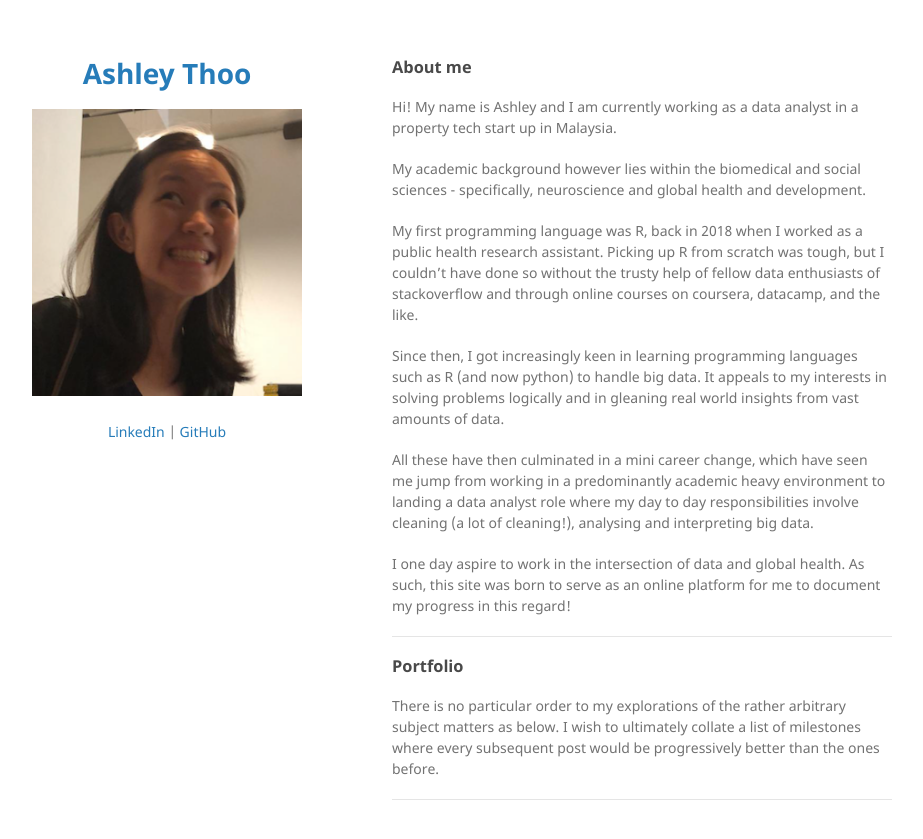
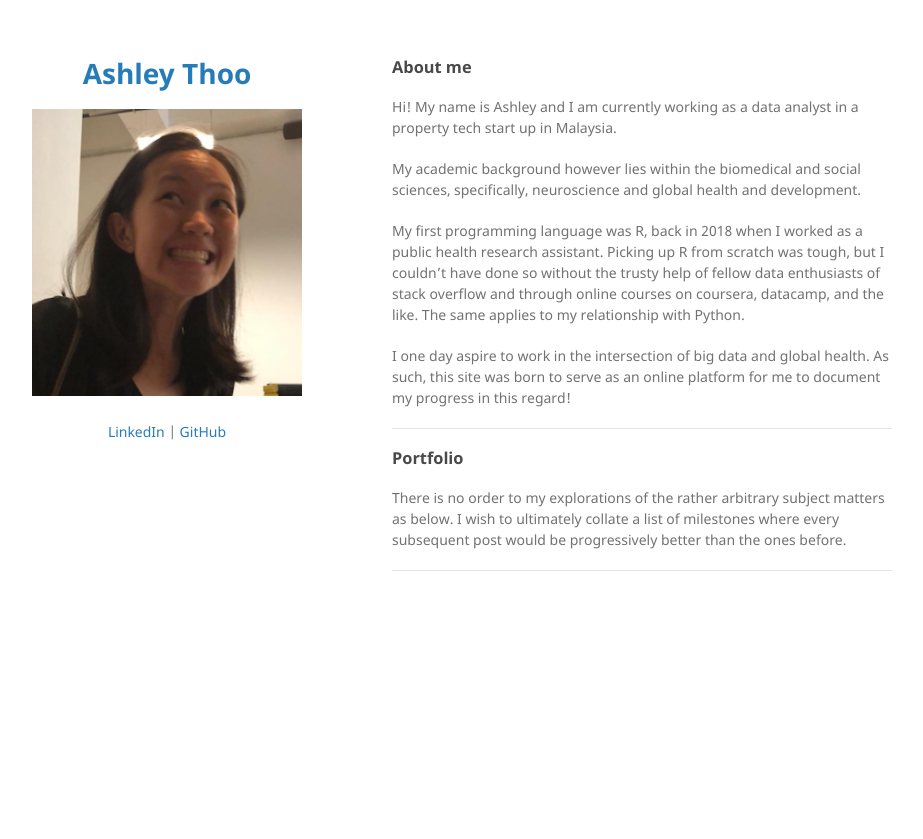
Before and after one commit to ashleythy/ashleythy.github.io, a Jekyll site: the page built from index.md, in a window 1280 px wide. Shown: the top 839 px of the page, without its empty margins (178-1101 px from the left). Built offline with Jekyll 4.4.1, drawn with Linux system fonts in a browser that asks for light colours; our own code applies the rules of GitHub Pages for plain Markdown files.

Commit message:
Update index.md

```diff
--- a/index.md
+++ b/index.md
@@ -3,20 +3,16 @@
 
 Hi! My name is Ashley and I am currently working as a data analyst in a property tech start up in Malaysia.
 
-My academic background however lies within the biomedical and social sciences - specifically, neuroscience and global health and development.
+My academic background however lies within the biomedical and social sciences, specifically, neuroscience and global health and development.
 
-My first programming language was R, back in 2018 when I worked as a public health research assistant. Picking up R from scratch was tough, but I couldn’t have done so without the trusty help of fellow data enthusiasts of stackoverflow and through online courses on coursera, datacamp, and the like.
+My first programming language was R, back in 2018 when I worked as a public health research assistant. Picking up R from scratch was tough, but I couldn’t have done so without the trusty help of fellow data enthusiasts of stack overflow and through online courses on coursera, datacamp, and the like. The same applies to my relationship with Python.
 
-Since then, I got increasingly keen in learning programming languages such as R (and now python) to handle big data. It appeals to my interests in solving problems logically and in gleaning real world insights from vast amounts of data.
-
-All these have then culminated in a mini career change, which have seen me jump from working in a predominantly academic heavy environment to landing a data analyst role where my day to day responsibilities involve cleaning (a lot of cleaning!), analysing and interpreting big data.
-
-I one day aspire to work in the intersection of data and global health. As such, this site was born to serve as an online platform for me to document my progress in this regard!
+I one day aspire to work in the intersection of big data and global health. As such, this site was born to serve as an online platform for me to document my progress in this regard!
 
 ---
 
 ### Portfolio
 
-There is no particular order to my explorations of the rather arbitrary subject matters as below. I wish to ultimately collate a list of milestones where every subsequent post would be progressively better than the ones before.
+There is no order to my explorations of the rather arbitrary subject matters as below. I wish to ultimately collate a list of milestones where every subsequent post would be progressively better than the ones before.
 
 ---
```
